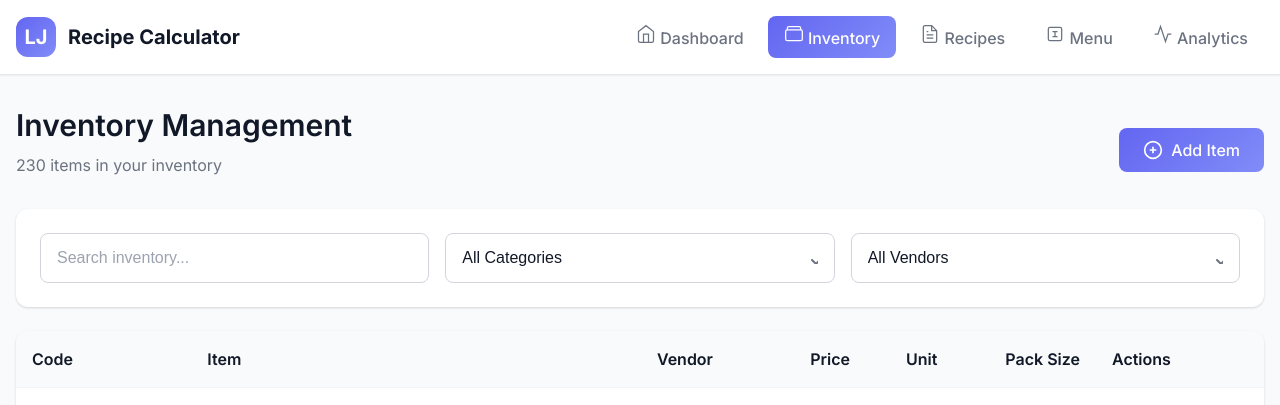
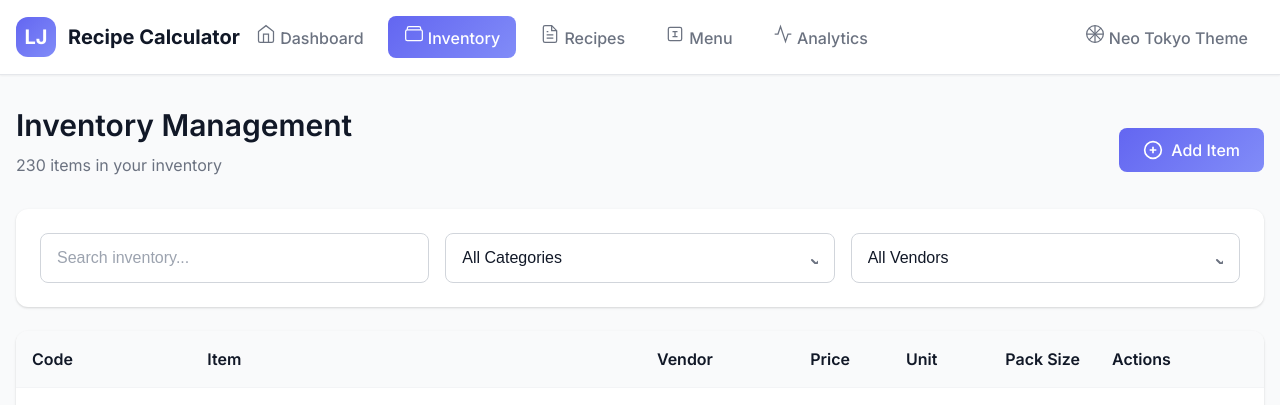
Before and after one commit to ultraheavy/lea-james-recipe-calculator, a Flask app: page /inventory in a window 1280 px wide. Shown: the top 405 px of the page. Run offline with Flask 3, Linux system fonts and the light colour scheme; data comes from the database, SQL or seed files in the repository.

Commit message:
feat: implement theme switching between modern and neo-tokyo designs
- Added get_theme() helper function to detect theme from cookies/params
- Created /set-theme/<theme> route for switching themes
- Updated all main routes to dynamically load correct template based on theme
- Fixed template variable names in neo templates
- Added theme switcher links in both base templates
- Fixed stats variable names in index_neo.html
- Updated inventory_neo.html to use correct 'items' variable

```diff
--- a/app.py
+++ b/app.py
@@ -1,4 +1,4 @@
-from flask import Flask, render_template, request, jsonify, redirect, url_for
+from flask import Flask, render_template, request, jsonify, redirect, url_for, make_response
 import sqlite3
 import os
 
@@ -287,6 +287,11 @@ def get_db():
     conn.row_factory = sqlite3.Row
     return conn
 
+def get_theme():
+    """Get the current theme from cookies or query parameter"""
+    theme = request.args.get('theme') or request.cookies.get('theme', 'modern')
+    return theme if theme in ['modern', 'neo'] else 'modern'
+
 @app.route('/health')
 def health():
     """Health check endpoint for debugging"""
@@ -310,6 +315,16 @@ def health():
             'error': str(e)
         }), 500
 
+@app.route('/set-theme/<theme>')
+def set_theme(theme):
+    """Set the UI theme"""
+    if theme not in ['modern', 'neo']:
+        theme = 'modern'
+
+    response = make_response(redirect(request.referrer or '/'))
+    response.set_cookie('theme', theme, max_age=60*60*24*365)  # 1 year
+    return response
+
 @app.route('/')
 def index():
     """Dashboard with enhanced statistics"""
@@ -326,7 +341,8 @@ def index():
         'vendor_count': vendor_count
     }
 
-    return render_template('index_modern.html', stats=stats)
+    theme = get_theme()
+    return render_template(f'index_{theme}.html', stats=stats)
 
 @app.route('/inventory')
 def inventory():
@@ -337,7 +353,8 @@ def inventory():
 
             ORDER BY i.item_code
         ''').fetchall()
-    return render_template('inventory_modern.html', items=items)
+    theme = get_theme()
+    return render_template(f'inventory_{theme}.html', items=items)
 
 @app.route('/inventory/add', methods=['GET', 'POST'])
 def add_inventory():
@@ -532,7 +549,8 @@ def recipes():
             GROUP BY r.id
             ORDER BY r.recipe_group, r.recipe_name
         ''').fetchall()
-    return render_template('recipes_modern.html', recipes=recipes)
+    theme = get_theme()
+    return render_template(f'recipes_{theme}.html', recipes=recipes)
 
 @app.route('/recipes/add', methods=['GET', 'POST'])
 def add_recipe():
@@ -722,7 +740,8 @@ def menu():
             ORDER BY m.menu_group, m.item_name
         ''', (version_id,)).fetchall()
 
-    return render_template('menu_modern.html',
+    theme = get_theme()
+    return render_template(f'menu_{theme}.html',
                          menu_items=menu_items,
                          menu_versions=menu_versions,
                          current_version_id=version_id)
--- a/templates/base_modern.html
+++ b/templates/base_modern.html
@@ -77,6 +77,16 @@
                         <span>Analytics</span>
                     </a>
                 </div>
+
+                <!-- Theme Switcher -->
+                <a href="/set-theme/neo" class="navbar-link" style="margin-left: auto;">
+                    <svg width="20" height="20" viewBox="0 0 24 24" fill="none" stroke="currentColor" stroke-width="1.5">
+                        <circle cx="12" cy="12" r="10"/>
+                        <path d="M12 2v20M2 12h20"/>
+                        <path d="M4.93 4.93l14.14 14.14M4.93 19.07l14.14-14.14"/>
+                    </svg>
+                    <span>Neo Tokyo Theme</span>
+                </a>
             </div>
         </div>
     </nav>
--- a/templates/base_neo.html
+++ b/templates/base_neo.html
@@ -39,6 +39,9 @@
                     <a href="/vendors" class="neo-nav-link {% if request.endpoint == 'vendors' %}active{% endif %}">
                         Vendors
                     </a>
+                    <div class="neo-nav-link">
+                        <a href="/set-theme/modern" class="neo-text-muted" style="text-decoration: none;">Switch to Modern</a>
+                    </div>
                 </div>
             </div>
         </div>
--- a/templates/index_neo.html
+++ b/templates/index_neo.html
@@ -14,7 +14,7 @@
     <div class="neo-grid neo-grid-4 neo-mb-4">
         <div class="neo-stat-card">
             <div class="neo-stat-label">Total Inventory Items</div>
-            <div class="neo-stat-value neo-text-cyan">{{ stats.total_items or 0 }}</div>
+            <div class="neo-stat-value neo-text-cyan">{{ stats.inventory_count or 0 }}</div>
             <div class="neo-mt-2">
                 <a href="/inventory" class="neo-text-cyan">View all →</a>
             </div>
@@ -22,7 +22,7 @@
 
         <div class="neo-stat-card">
             <div class="neo-stat-label">Active Recipes</div>
-            <div class="neo-stat-value neo-text-pink">{{ stats.active_recipes or 0 }}</div>
+            <div class="neo-stat-value neo-text-pink">{{ stats.recipe_count or 0 }}</div>
             <div class="neo-mt-2">
                 <a href="/recipes" class="neo-text-pink">Browse recipes →</a>
             </div>
@@ -30,7 +30,7 @@
 
         <div class="neo-stat-card">
             <div class="neo-stat-label">Menu Items</div>
-            <div class="neo-stat-value neo-text-lime">{{ stats.menu_items or 0 }}</div>
+            <div class="neo-stat-value neo-text-lime">{{ stats.menu_count or 0 }}</div>
             <div class="neo-mt-2">
                 <a href="/menu" class="neo-text-lime">View menu →</a>
             </div>
```
Also changed, not shown: templates/inventory_neo.html (+5 -3 lines).
